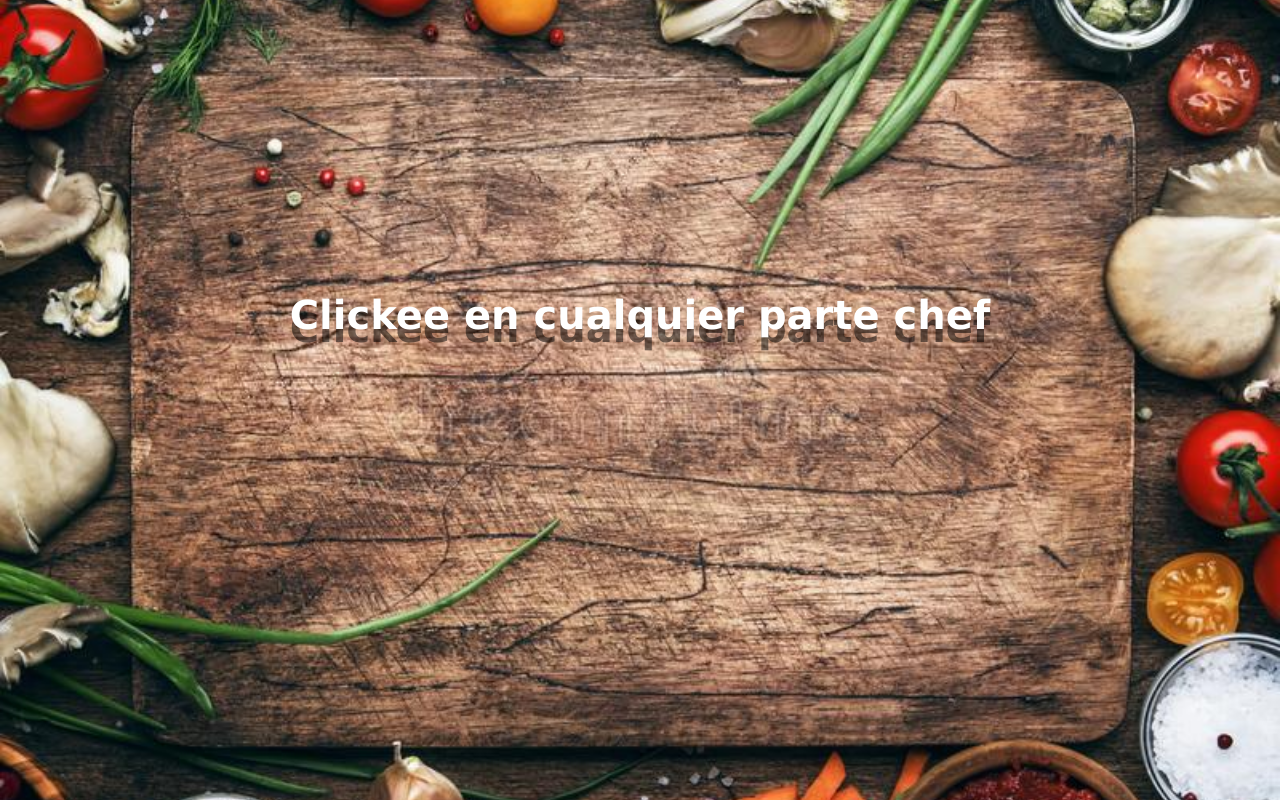
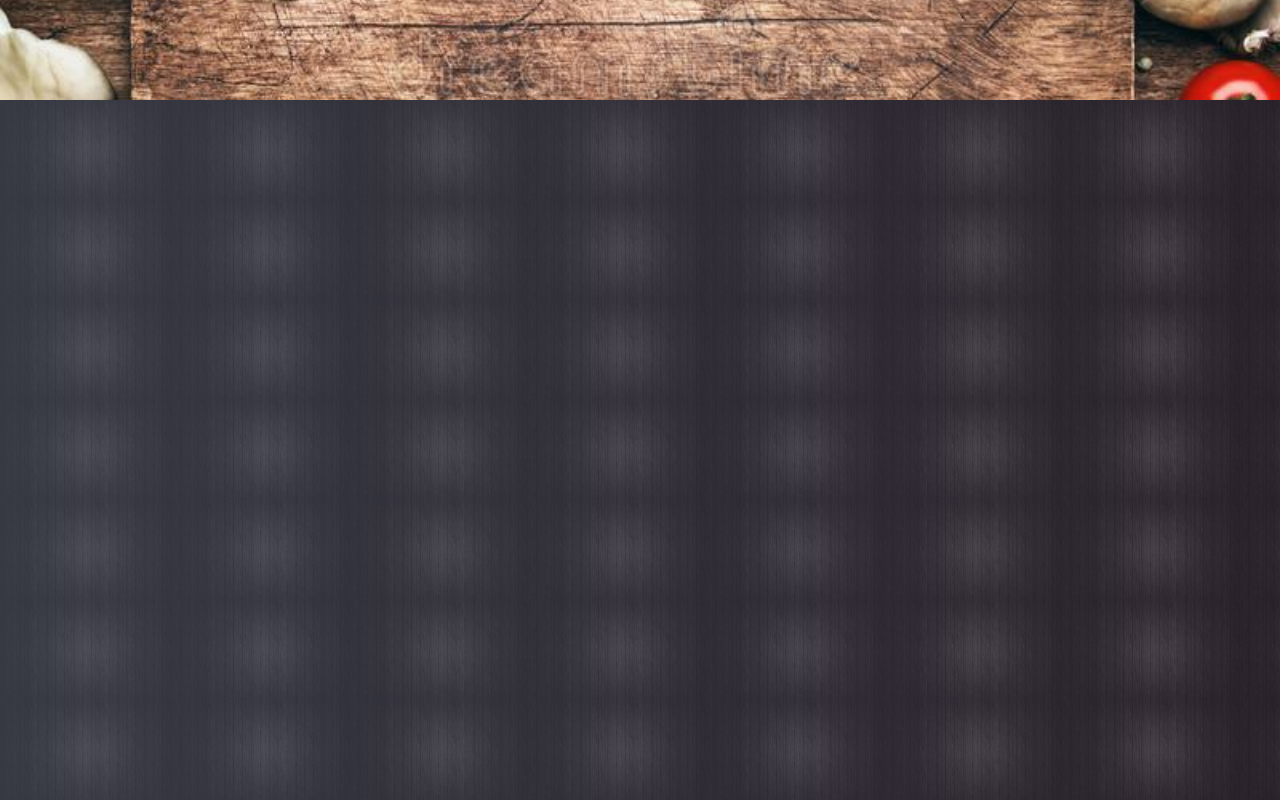
Before and after one commit to enzolarrosa/Food, a React (Create React App) app in the folder client/: page / in a window 1280 px wide. Built offline with nearby package versions, Linux system fonts and the light colour scheme.

Commit message:
probando detalles

```diff
--- a/client/src/App.js
+++ b/client/src/App.js
@@ -5,6 +5,7 @@ import Nav from './components/nav'
 import Home from './components/home'
 import Create from './components/create'
 import Detail from './components/detail';
+import Footer from './components/footer';
 
 function App() {
   return (
@@ -16,12 +17,14 @@ function App() {
         <Route path='/home'>
          <Nav />
          <Home/>
+         <Footer/>
         </Route>
         <Route path='/create'>
          <Create/>
         </Route>
         <Route path='/detail/:id'>
          <Detail/>
+         <Footer/>
         </Route>
       </Switch>
     </div>
--- a/client/src/components/detail.jsx
+++ b/client/src/components/detail.jsx
@@ -56,9 +56,6 @@ export default function Detail(){
             </div>
         </div>
         </div>}
-        { MyRecipe.length !== 0?
-        <Footer/> : ''
-        }
         </>
     )
 }
--- a/client/src/components/home.jsx
+++ b/client/src/components/home.jsx
@@ -95,8 +95,6 @@ export default function Home(){
             allRecipes={allRecipes.length}
             paginado={paginado}
             />
-             { currentRecipe &&
-            <Footer/>}
         </div>
     )
 }
--- a/client/src/styles/landingPage.module.css
+++ b/client/src/styles/landingPage.module.css
@@ -3,8 +3,8 @@
     background-size: cover;
     background-position: center center;
     background-repeat: no-repeat;
-    width: 100vw;
-    height: 100vh;
+    width: 100%;
+    height: 100%;
     display: flex;
     justify-content: center;
     align-items: center;
```
